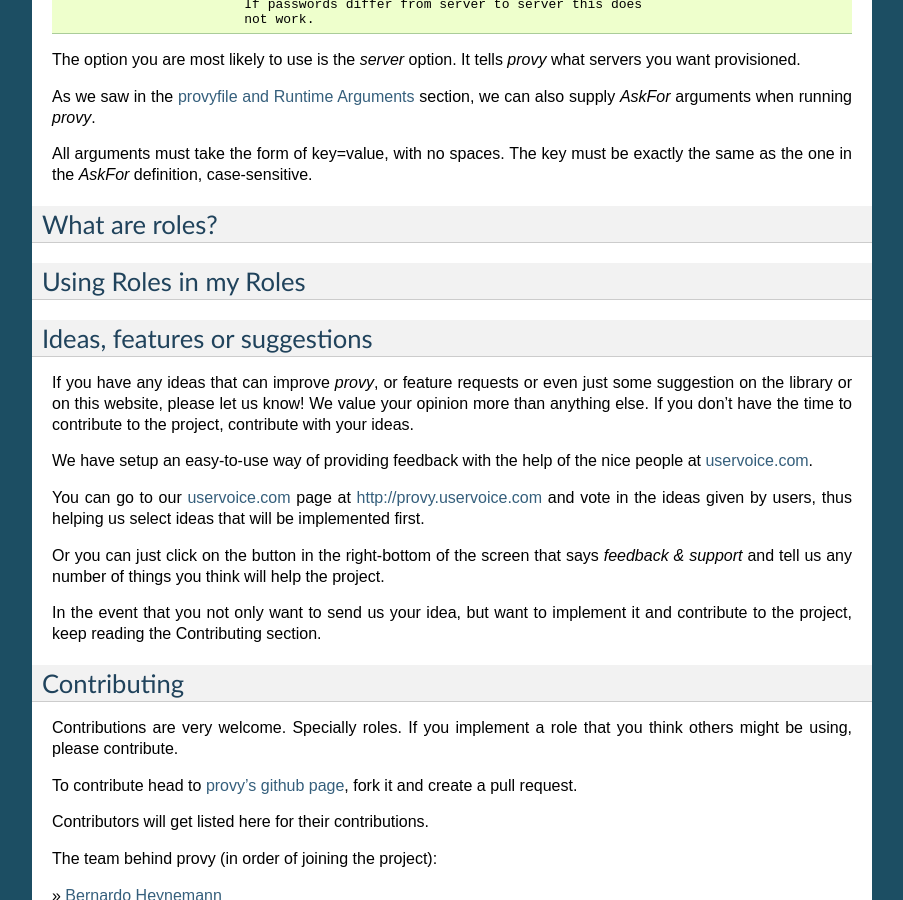
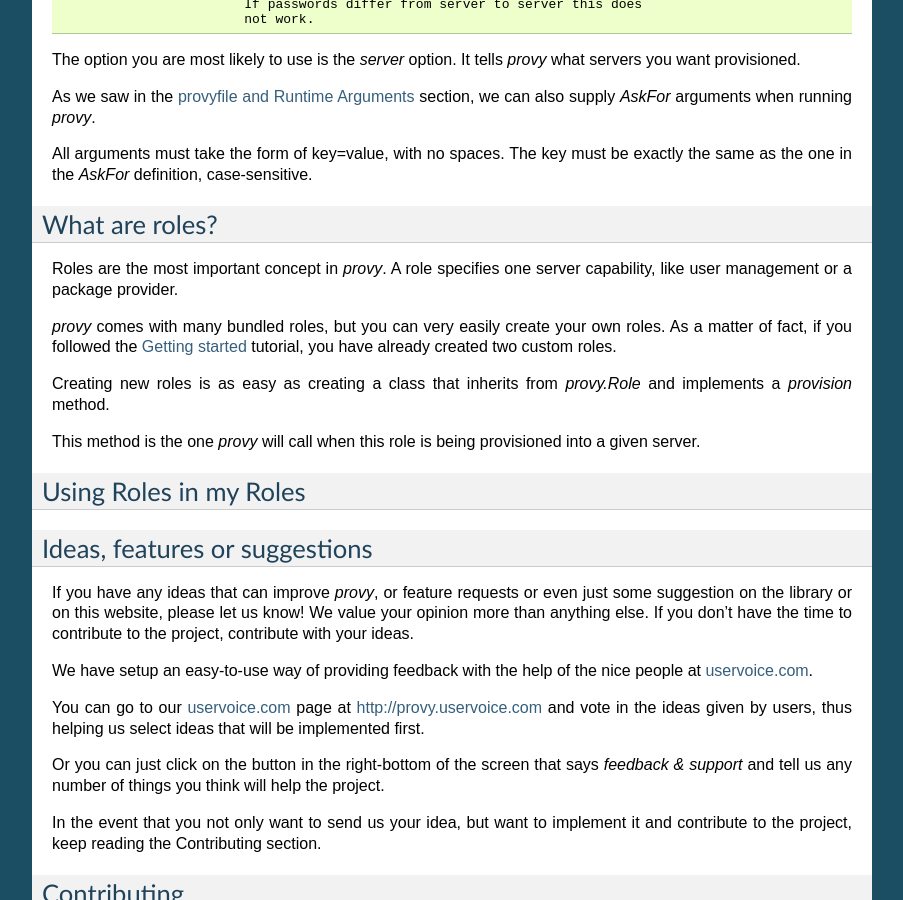
Before and after one commit to python-provy/provy, a Sphinx documentation site: the page built from docs/source/index.rst, in a window 1280 px wide and 900 px high, scrolled down 11981 px. Shown: the whole window, without its empty margins (198-1101 px from the left). Built offline with Sphinx 7.4.7, drawn with Linux system fonts in a browser that asks for light colours.

Commit message:
Documentation updates

```diff
--- a/docs/source/what-are-roles.rst
+++ b/docs/source/what-are-roles.rst
@@ -1,2 +1,10 @@
 What are roles?
 ===============
+
+Roles are the most important concept in *provy*. A role specifies one server capability, like user management or a package provider.
+
+*provy* comes with many bundled roles, but you can very easily create your own roles. As a matter of fact, if you followed the `Getting started`_ tutorial, you have already created two custom roles.
+
+Creating new roles is as easy as creating a class that inherits from *provy.Role* and implements a *provision* method.
+
+This method is the one *provy* will call when this role is being provisioned into a given server.
```
